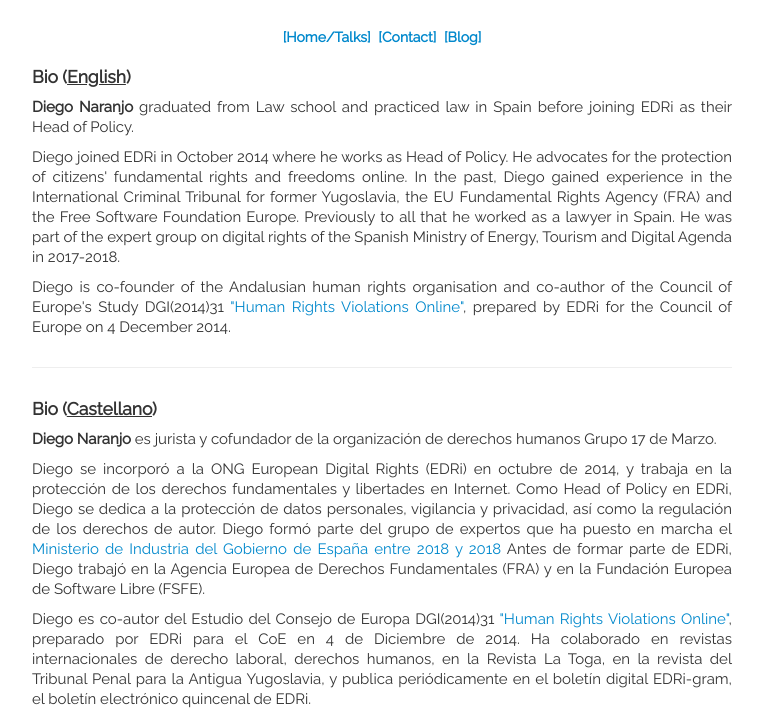
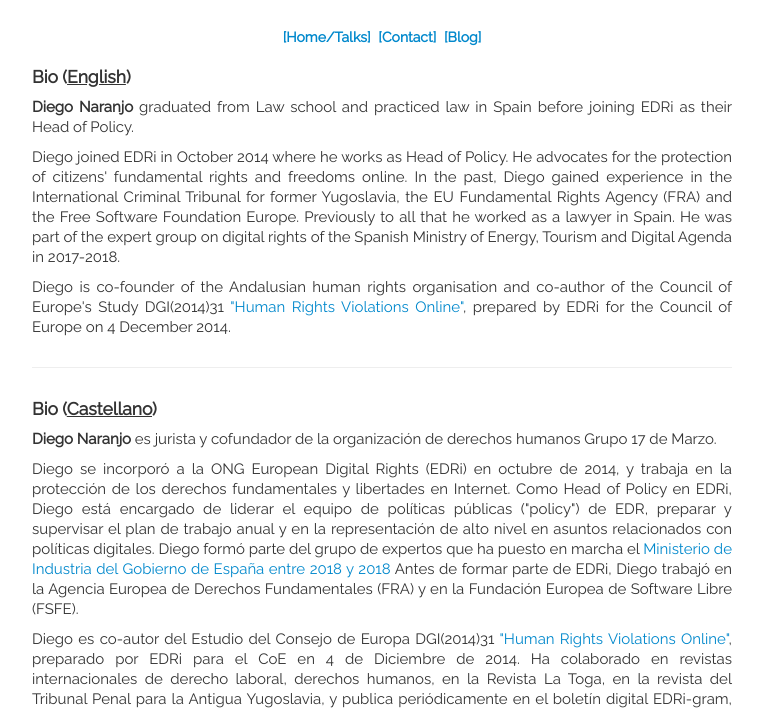
Before and after one commit to dnbsevilla/dnbsevilla.github.io, a plain HTML site: page bio.html in a window 1280 px wide. Shown: the part 93-803 px from the top of the page, without its empty margins (258-1021 px from the left). Drawn offline with Linux system fonts and the light colour scheme.

Commit message:
Update bio.html

```diff
--- a/bio.html
+++ b/bio.html
@@ -32,7 +32,7 @@
         <hr>
         <h4>Bio (<u>Castellano</u>)</h4>
         <p> <b>Diego Naranjo</b> es jurista y cofundador de la organizaci&oacute;n de derechos humanos Grupo 17 de Marzo. </p>
-        <p>Diego se incorpor&oacute; a la ONG European Digital Rights (EDRi) en octubre de 2014, y trabaja en la protecci&oacute;n de los derechos fundamentales y libertades en Internet. Como Head of Policy en EDRi, Diego se dedica a la protecci&oacute;n de datos personales, vigilancia y privacidad, as&iacute; como la regulaci&oacute;n de los derechos de autor. Diego formó parte del grupo de expertos que ha puesto en marcha el <a href="http://www.lamoncloa.gob.es/serviciosdeprensa/notasprensa/minetur/Paginas/2017/280317derechosdigitales.aspx?gfe=1">Ministerio de Industria del Gobierno de Espa&ntilde;a entre 2018 y 2018</a> Antes de formar parte de EDRi, Diego trabaj&oacute; en la Agencia Europea de Derechos Fundamentales (FRA) y en la Fundaci&oacute;n Europea de Software Libre (FSFE).</p>
+        <p>Diego se incorpor&oacute; a la ONG European Digital Rights (EDRi) en octubre de 2014, y trabaja en la protecci&oacute;n de los derechos fundamentales y libertades en Internet. Como Head of Policy en EDRi, Diego está encargado de liderar el equipo de políticas públicas ("policy") de EDR, preparar y supervisar el plan de trabajo anual y en la representación de alto nivel en asuntos relacionados con políticas digitales. Diego formó parte del grupo de expertos que ha puesto en marcha el <a href="http://www.lamoncloa.gob.es/serviciosdeprensa/notasprensa/minetur/Paginas/2017/280317derechosdigitales.aspx?gfe=1">Ministerio de Industria del Gobierno de Espa&ntilde;a entre 2018 y 2018</a> Antes de formar parte de EDRi, Diego trabaj&oacute; en la Agencia Europea de Derechos Fundamentales (FRA) y en la Fundaci&oacute;n Europea de Software Libre (FSFE).</p>
         <p>Diego es co-autor del Estudio del Consejo de Europa DGI(2014)31 <a href="https://edri.org/files/EDRI_CoE.pdf">"Human Rights Violations Online"</a>, preparado por EDRi para el CoE en 4 de Diciembre de 2014. Ha colaborado en revistas internacionales de derecho laboral, derechos humanos, en la Revista La Toga, en la revista del Tribunal Penal para la Antigua Yugoslavia, y publica peri&oacute;dicamente en el bolet&iacute;n digital EDRi-gram, el bolet&iacute;n electr&oacute;nico quincenal de EDRi.</p>
         <hr>
         <p>If you have any queries, feel free to contact me either by sending a mail (diego dot naranjo @ edri dot org) or via Twitter (<a href="https://twitter.com/dnbsevilla">dnbsevilla</a>).</p>
```
